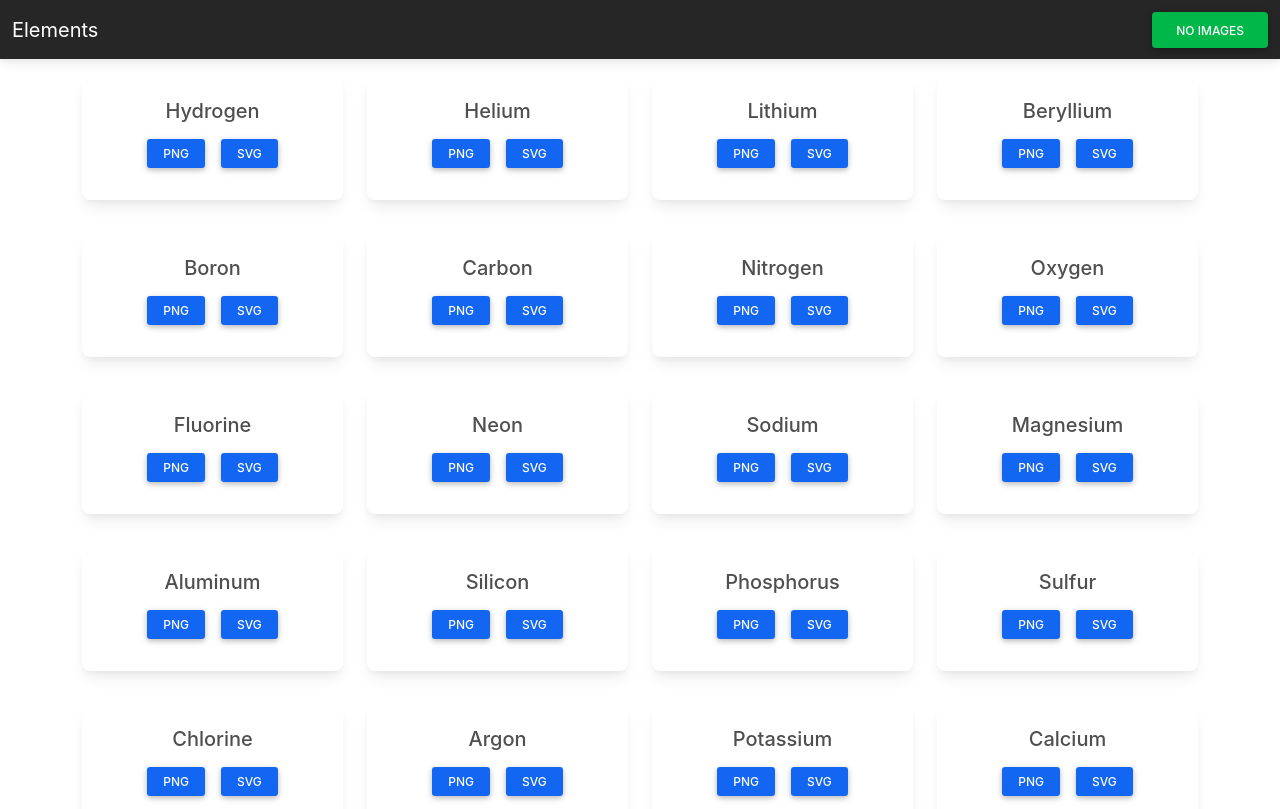
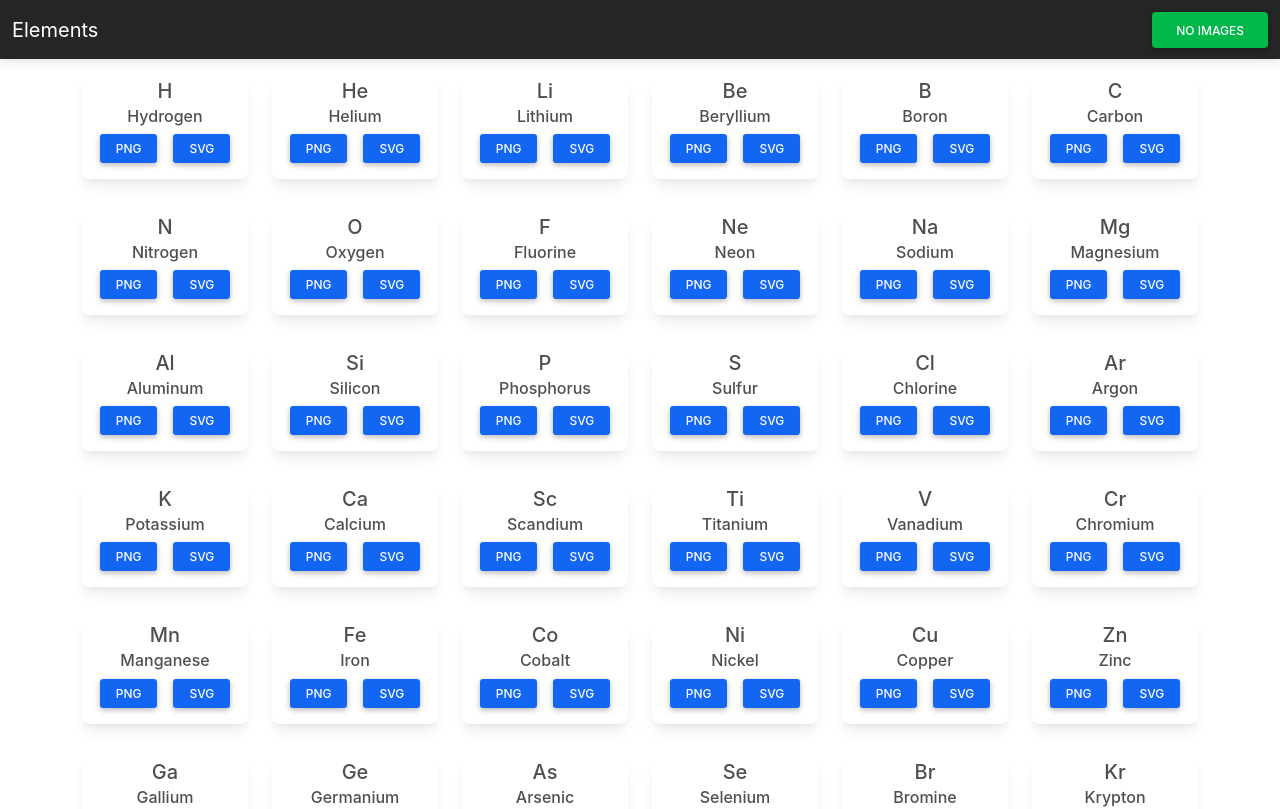
Before and after one commit to xydv/elements, a React (Create React App) app: page / in a window 1280 px wide. Shown: the top 809 px of the page. Built offline with nearby package versions, Linux system fonts and the light colour scheme.

Commit message:
Changed Card Style

```diff
--- a/public/index.html
+++ b/public/index.html
@@ -13,6 +13,7 @@
     integrity="sha384-1BmE4kWBq78iYhFldvKuhfTAU6auU8tT94WrHftjDbrCEXSU1oBoqyl2QvZ6jIW3" crossorigin="anonymous">
   <link href="https://cdnjs.cloudflare.com/ajax/libs/mdb-ui-kit/3.10.0/mdb.min.css" rel="stylesheet" />
   <link href="https://cdnjs.cloudflare.com/ajax/libs/font-awesome/5.15.1/css/all.min.css" rel="stylesheet" />
+  <link href="https://fonts.googleapis.com/css?family=Roboto:300,400,500,700&display=swap" rel="stylesheet" />
   <title>Elements</title>
 </head>
 
@@ -20,7 +21,7 @@
   <noscript>You need to enable JavaScript to run this app.</noscript>
   <div id="root"></div>
 </body>
-<script type="text/javascript" src="https://cdnjs.cloudflare.com/ajax/libs/mdb-ui-kit/3.10.0/mdb.min.js"></script>
+<script src="https://cdnjs.cloudflare.com/ajax/libs/mdb-ui-kit/3.10.0/mdb.min.js"></script>
 <script src="https://cdn.jsdelivr.net/npm/bootstrap@5.1.3/dist/js/bootstrap.bundle.min.js"
   integrity="sha384-ka7Sk0Gln4gmtz2MlQnikT1wXgYsOg+OMhuP+IlRH9sENBO0LRn5q+8nbTov4+1p" crossorigin="anonymous"></script>
 
--- a/src/components/Call.jsx
+++ b/src/components/Call.jsx
@@ -10,8 +10,8 @@ function Call(props) {
                 <div className="row">
                     {HomeJson.map((e) => {
                         return (
-                            <div className="col-sm-3 my-3" key={e.number}>
-                                <Item imagesrc={`/images/png/${e.number}.png`} name={e.name} pngdownload={`/images/png/${e.number}.png`} svgdownload={`/images/svg/${e.number}.svg`} images={props.images} />
+                            <div className="col-sm-2 my-3" key={e.number}>
+                                <Item imagesrc={`/images/png/${e.number}.png`} name={e.name} pngdownload={`/images/png/${e.number}.png`} svgdownload={`/images/svg/${e.number}.svg`} images={props.images} symbol={e.symbol} />
                             </div>
                         )
                     })}
--- a/src/components/Item.jsx
+++ b/src/components/Item.jsx
@@ -5,12 +5,11 @@ function Item(props) {
     <div>
       <div className="card">
         {props.images ? <img src={props.imagesrc} className="card-img-top" alt={props.name} /> : ""}
-        <div className="card-body">
-          <h5 className="card-title text-center">{props.name}</h5>
+          <h5 className="text-center my-1">{props.symbol}</h5>
+          <h6 className="text-center">{props.name}</h6>
           <div className="text-center">
-            <a href={props.pngdownload} target="_blank" rel="noreferrer" download={props.name} className="btn btn-primary btn-sm my-2 mx-2">PNG</a>
-            <a href={props.svgdownload} target="_blank" rel="noreferrer" download={props.name} className="btn btn-primary btn-sm my-2 mx-2">SVG</a>
-          </div>
+            <a href={props.pngdownload} target="_blank" rel="noreferrer" download={props.name} className="btn btn-primary btn-sm mb-3 mx-2">PNG</a>
+            <a href={props.svgdownload} target="_blank" rel="noreferrer" download={props.name} className="btn btn-primary btn-sm mb-3 mx-2">SVG</a>
         </div>
       </div>
     </div>
--- a/src/components/Navbar.jsx
+++ b/src/components/Navbar.jsx
@@ -13,7 +13,7 @@ function Navbar() {
     }
     return (
         <div>
-            <nav class="navbar navbar-expand-lg navbar-dark bg-dark">
+            <nav class="navbar navbar-expand-lg sticky-top navbar-dark bg-dark">
                 <div class="container-fluid">
                     <a class="navbar-brand" href="#">Elements</a>
                         <ul class="navbar-nav me-auto mb-2 mb-lg-0">
```
